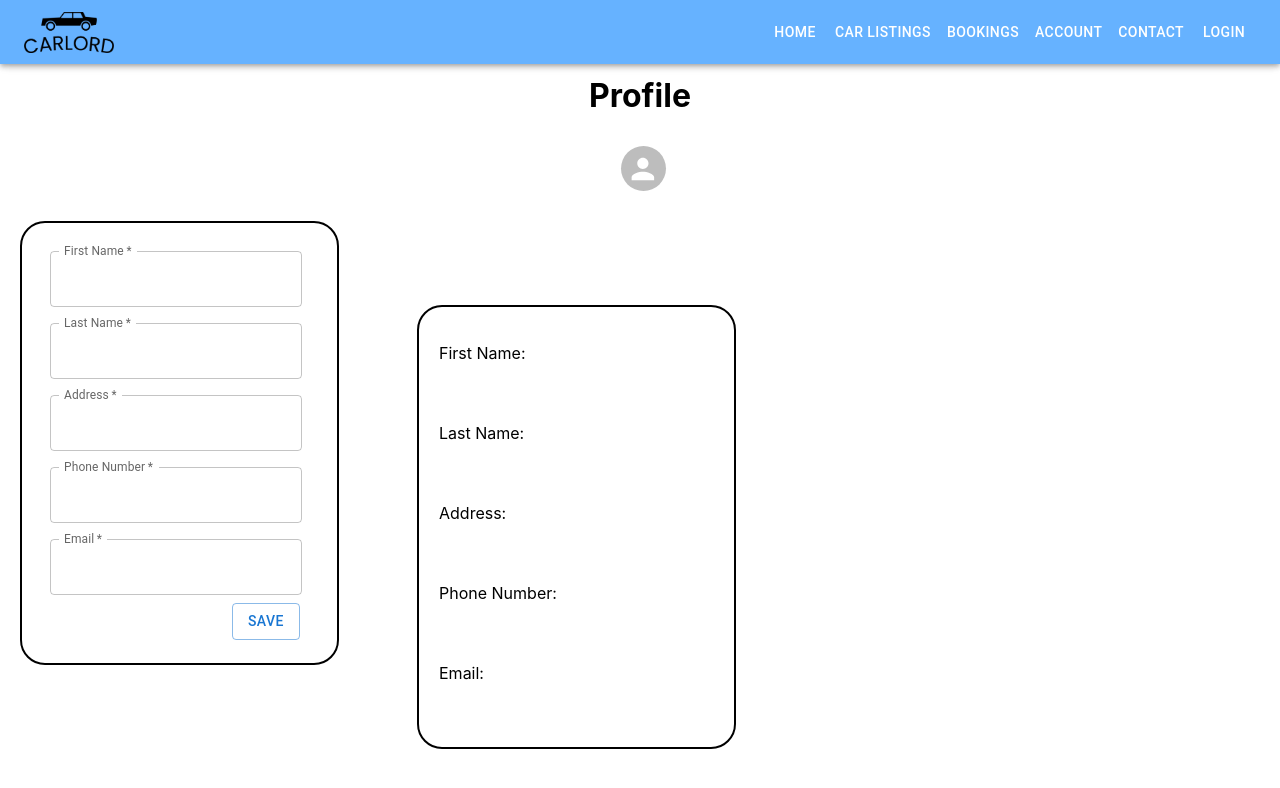
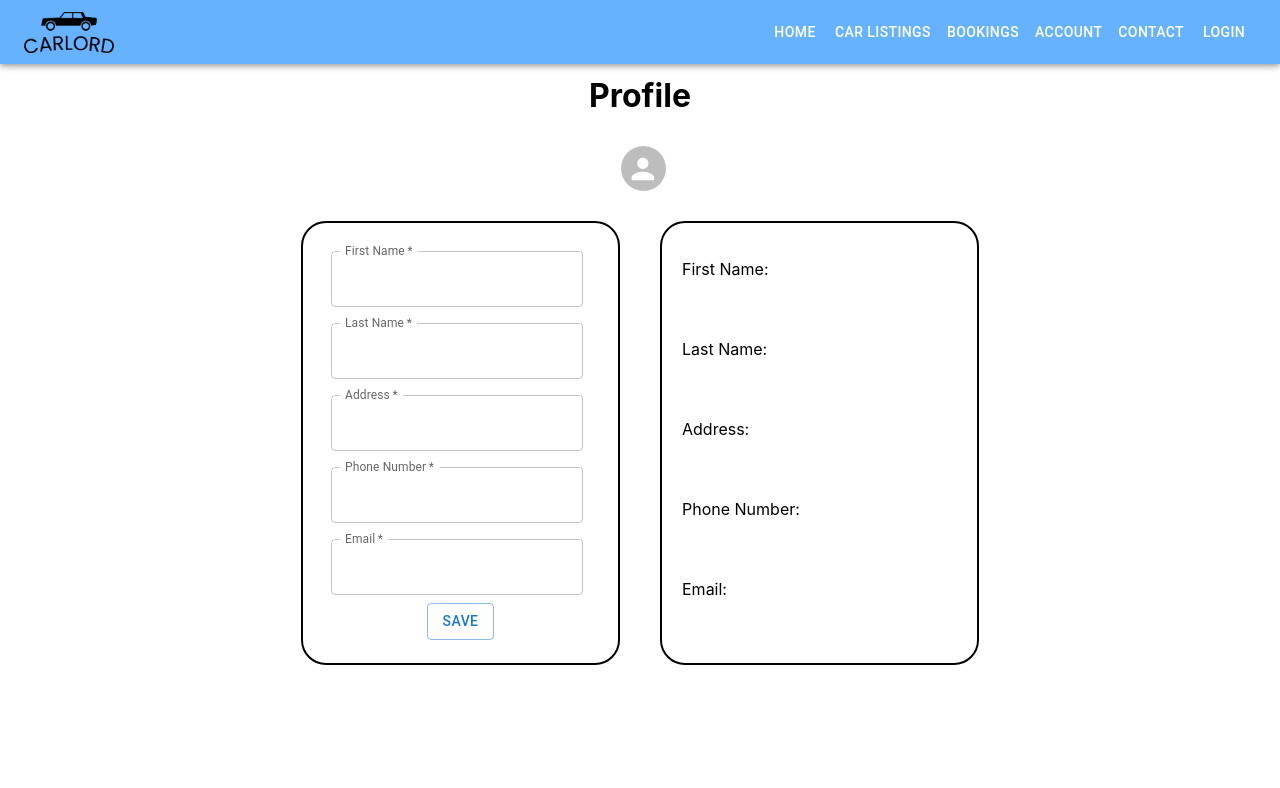
Before and after one commit to carlordgroup/frontend, a React (Create React App) app: page /Account in a window 1280 px wide. Shown: the top 788 px of the page. Built offline with nearby package versions, Linux system fonts and the light colour scheme.

Commit message:
update profile formatting

```diff
--- a/src/Account/Account.js
+++ b/src/Account/Account.js
@@ -25,6 +25,7 @@ function AccountTextFields() {
 
     return (
         <div className='textFields'>
+            <div className="profileInfo">
                 <Box
                     component="form"
                     sx={{
@@ -55,8 +56,6 @@ function AccountTextFields() {
                             shrink: true,
                         }}
                     />
-            </div>
-            <div>
                     <TextField
                         required
                         onChange={(e) => setAdr(e.target.value)}
@@ -77,8 +76,6 @@ function AccountTextFields() {
                         shrink: true,
                         }}
                     />
-            </div>
-            <div>
                     <TextField
                         required
                         onChange={(e) => setEmail(e.target.value)}
@@ -89,8 +86,10 @@ function AccountTextFields() {
                         shrink: true,
                         }}
                     />
+                    <div className="buttonPad">
+                        <Button type="submit" variant="outlined" size="medium">Save</Button>
                     </div>
-            <Button type="submit" className="buttonPad" variant="outlined">Save</Button>
+                </div>
                 </Box>
                 <div className='userInfo'>
                     <p>
@@ -118,16 +117,17 @@ function AccountTextFields() {
                     </p>
                 </div>
             </div>
+        </div>
     );
 }
 
 const Account = () => {
   return (
     <div className="accountPad" >
+        <HomeMenu />
         <h1 className="profile">Profile</h1>
         <AvatarIcon />
         <AccountTextFields />
-        <HomeMenu />
     </div>
   )
 }
--- a/src/Account/account.css
+++ b/src/Account/account.css
@@ -7,7 +7,7 @@
     text-align: center;
 }
 
-.textFields {
+.accountInfo {
     border-radius: 25px;
     border: 2px solid;
     padding: 20px;
@@ -15,20 +15,27 @@
     height: 400px;
     margin: 20px;
     display: flex;
+    flex-direction: column;
 }
 
 .buttonPad {
-    left: 190px;
+    display: flex;
+    justify-content: center;
 }
 
 .userInfo {
+    display: flex;
+    flex-direction: column;
     border-radius: 25px;
     border: 2px solid;
     padding: 20px;
     width: 275px;
     height: 400px;
-    position: absolute;
-    margin-left: 375px;
-    display: flex;
+    margin: 20px;
     bottom: 51px;
 }
+
+.profileInfo{
+    display: flex;
+    justify-content: center;
+}
```
Lines whose indentation alone changed are shown as unchanged.
